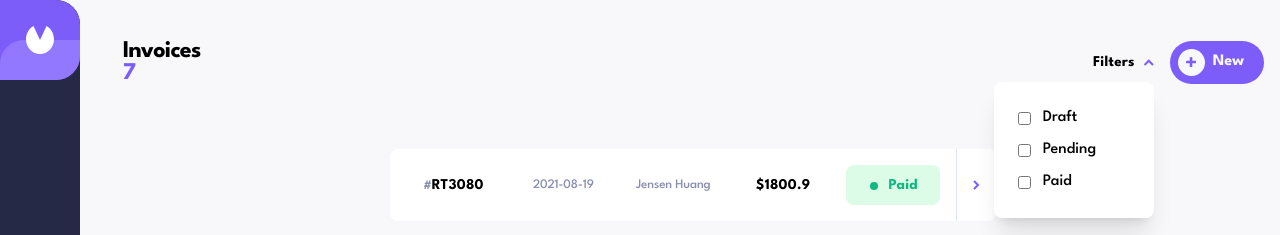
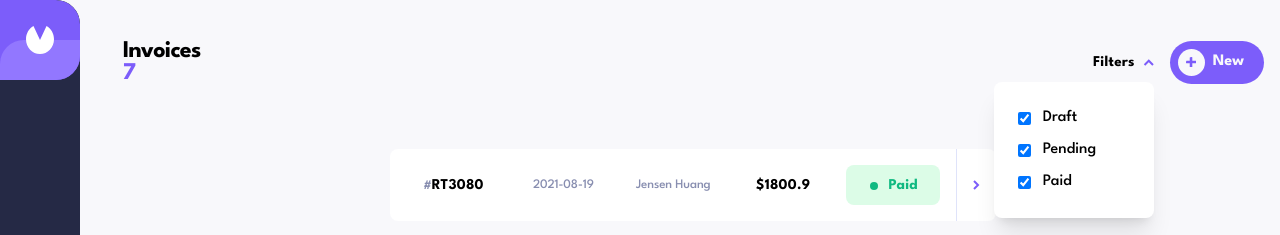
Before and after one commit to MariusHor/invoice-app, a React (Vite) app: page / in a window 1280 px wide. Both pictures are taken after a click on the button "Filters". Shown: the top 235 px of the page. Built offline with nearby package versions, Linux system fonts and the light colour scheme.

Commit message:
filters are now functional and users can select either a single one or more of them at once

```diff
--- a/src/App.tsx
+++ b/src/App.tsx
@@ -2,6 +2,7 @@ import { Navbar, Header, InvoiceList, ErrorBoundary } from "components";
 import { QueryClient, QueryClientProvider } from "@tanstack/react-query";
 
 import "./App.css";
+import { FiltersProvider } from "./context/filters";
 
 const queryClient = new QueryClient({
   defaultOptions: {
@@ -18,10 +19,12 @@ const App = (): JSX.Element => {
     <>
       <Navbar />
       <QueryClientProvider client={queryClient}>
-        <Header />
-        <ErrorBoundary>
-          <InvoiceList />
-        </ErrorBoundary>
+        <FiltersProvider>
+          <Header />
+          <ErrorBoundary>
+            <InvoiceList />
+          </ErrorBoundary>
+        </FiltersProvider>
       </QueryClientProvider>
     </>
   );
--- a/src/components/Filters/Filter.tsx
+++ b/src/components/Filters/Filter.tsx
@@ -1,16 +1,39 @@
+import { useContext } from "react";
+import { FiltersState } from "src/types/types";
+import { FiltersContext } from "src/context/filters";
 import "./Filter.css";
 
 interface FilterProps {
   id: string;
-  name: string;
+  name: keyof FiltersState;
   title: string;
 }
 
 export const Filter = ({ id, name, title }: FilterProps): JSX.Element => {
+  const context = useContext(FiltersContext);
+
+  if (!context) {
+    throw new Error("FilterContext must be used within a FilterProvider");
+  }
+
+  const { filters, setFilters } = context;
+
   return (
     <li className="flex items-center">
-      <input type="checkbox" id={id} name={name} className="mr-3" />
-      <label>{title}</label>
+      <input
+        type="checkbox"
+        id={id}
+        name={name}
+        className="mr-3"
+        onChange={() =>
+          setFilters((prevFilter: FiltersState) => ({
+            ...prevFilter,
+            [name]: !prevFilter[name],
+          }))
+        }
+        checked={filters[name]}
+      />
+      <label htmlFor={id}>{title}</label>
     </li>
   );
 };
--- a/src/components/InvoiceList.tsx
+++ b/src/components/InvoiceList.tsx
@@ -3,17 +3,39 @@ import { InvoiceResult } from "src/types/types";
 import { InvoiceListFallback } from "./InvoiceListFallback";
 import { useInvoices } from "src/hooks/useInvoices";
 import Spinner from "./Spinner";
+import { useContext } from "react";
+import { FiltersContext } from "src/context/filters";
 
 const InvoiceList = (): JSX.Element => {
   const invoices = useInvoices();
+  const context = useContext(FiltersContext);
+
+  if (!context) {
+    throw new Error("FilterContext must be used within a FilterProvider");
+  }
+
+  const { filters } = context;
 
   if (invoices.isLoading) {
     return <Spinner />;
   }
 
-  return invoices.data.length ? (
+  const filteredInvoices = invoices.data.filter((invoice: InvoiceResult) => {
+    switch (invoice.status) {
+      case "paid":
+        return filters.paid;
+      case "pending":
+        return filters.pending;
+      case "draft":
+        return filters.draft;
+      default:
+        return false;
+    }
+  });
+
+  return filteredInvoices.length ? (
     <ul className="m-4 mx-auto flex max-w-4xl flex-col gap-4 lg:col-span-11 lg:col-start-2 lg:row-span-5 lg:row-start-2">
-      {invoices.data.map((result: InvoiceResult) => (
+      {filteredInvoices.map((result: InvoiceResult) => (
         <Invoice
           key={result.id}
           id={result.id}
--- /dev/null
+++ b/src/context/filters.tsx
@@ -0,0 +1,23 @@
+import { FiltersState } from "src/types/types";
+import { ReactNode, createContext, useState } from "react";
+
+interface FiltersContextType {
+  filters: FiltersState;
+  setFilters: React.Dispatch<React.SetStateAction<FiltersState>>;
+}
+
+export const FiltersContext = createContext<FiltersContextType | null>(null);
+
+export const FiltersProvider = ({ children }: { children: ReactNode }) => {
+  const [filters, setFilters] = useState<FiltersState>({
+    paid: true,
+    pending: true,
+    draft: true,
+  });
+
+  return (
+    <FiltersContext.Provider value={{ filters, setFilters }}>
+      {children}
+    </FiltersContext.Provider>
+  );
+};
--- a/src/types/types.tsx
+++ b/src/types/types.tsx
@@ -12,3 +12,9 @@ export interface StatusClasses {
     header: string;
   };
 }
+
+export interface FiltersState {
+  paid: boolean;
+  pending: boolean;
+  draft: boolean;
+}
```
